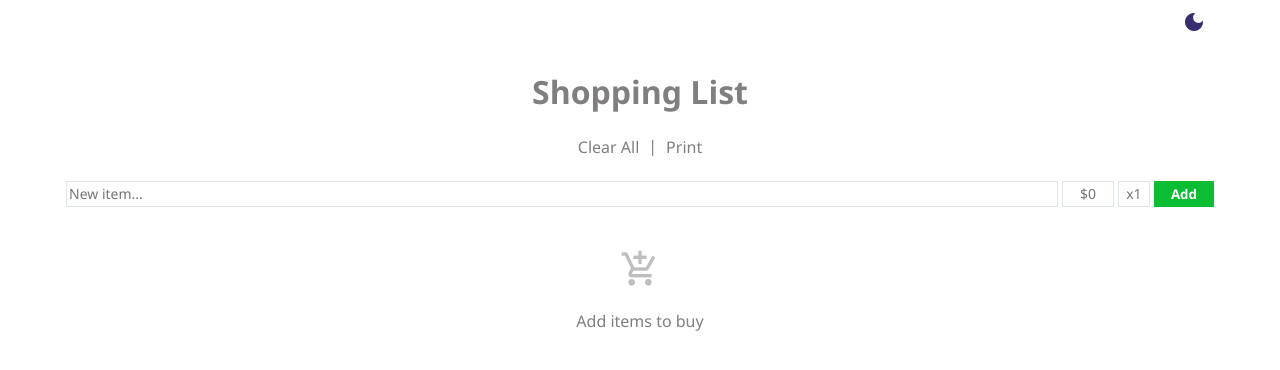
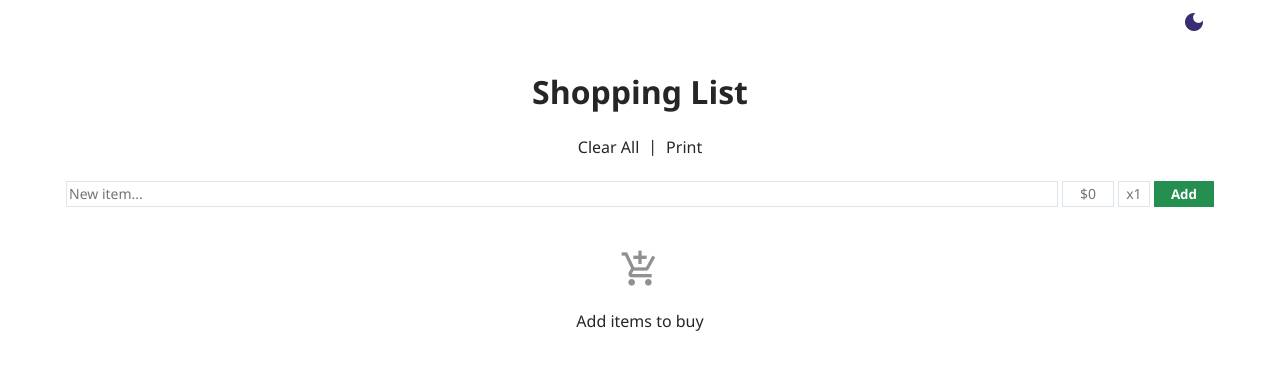
Before and after one commit to katarinazrn/shoppinglist, a React (Create React App) app in the folder shoppinglist/: page / in a window 1280 px wide. Shown: the top 370 px of the page. Built offline with nearby package versions, Linux system fonts and the light colour scheme.

Commit message:
theme sacuvano u localstorage

```diff
--- a/shoppinglist/src/App.css
+++ b/shoppinglist/src/App.css
@@ -1,8 +1,8 @@
 :root{
   --background: white;
-  --text-primary: rgb(128, 126, 126);
+  --text-primary: rgb(39, 38, 38);
   --text-secondary: cornflowerblue;
-  --accent: rgb(11, 189, 50);
+  --accent: rgb(37, 143, 81);
 }
 
 [theme='dark']{
--- a/shoppinglist/src/App.js
+++ b/shoppinglist/src/App.js
@@ -97,6 +97,7 @@ const App = () => {
 
   const changeTheme = () => {
     setTheme(prev => prev == 'dark' ? 'light' : 'dark');
+    localStorage.setItem('theme', localStorage.getItem('theme')=='dark'? 'light':'dark');
   }
 
   return (
```
